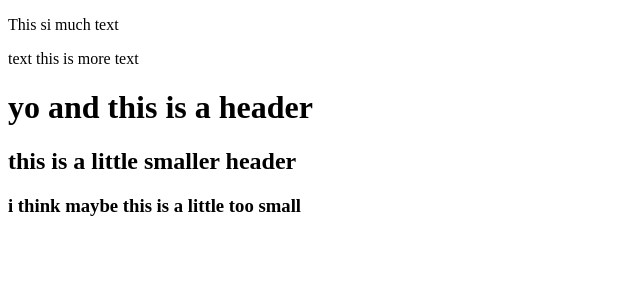
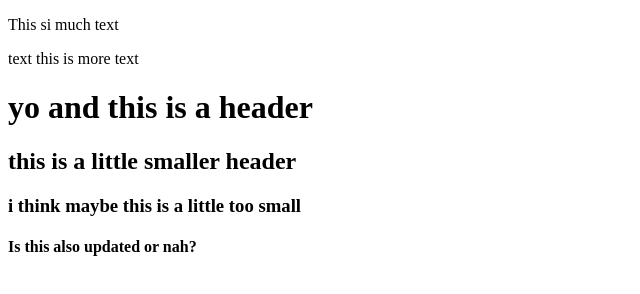
Before and after one commit to Torgers1/testrep1, a plain HTML site: page index.html in a window 1280 px wide. Shown: the whole page, without its empty margins (0-640 px from the left). Drawn offline with Linux system fonts and the light colour scheme.

Commit message:
Updated Html

```diff
--- a/index.html
+++ b/index.html
@@ -12,5 +12,6 @@
     <h1>yo and this is a header</h1>
     <h2>this is a little smaller header</h2>
     <h3>i think maybe this is a little too small</h3>
+    <h4>Is this also updated or nah?</h4>
   </body>
 </html>
```
